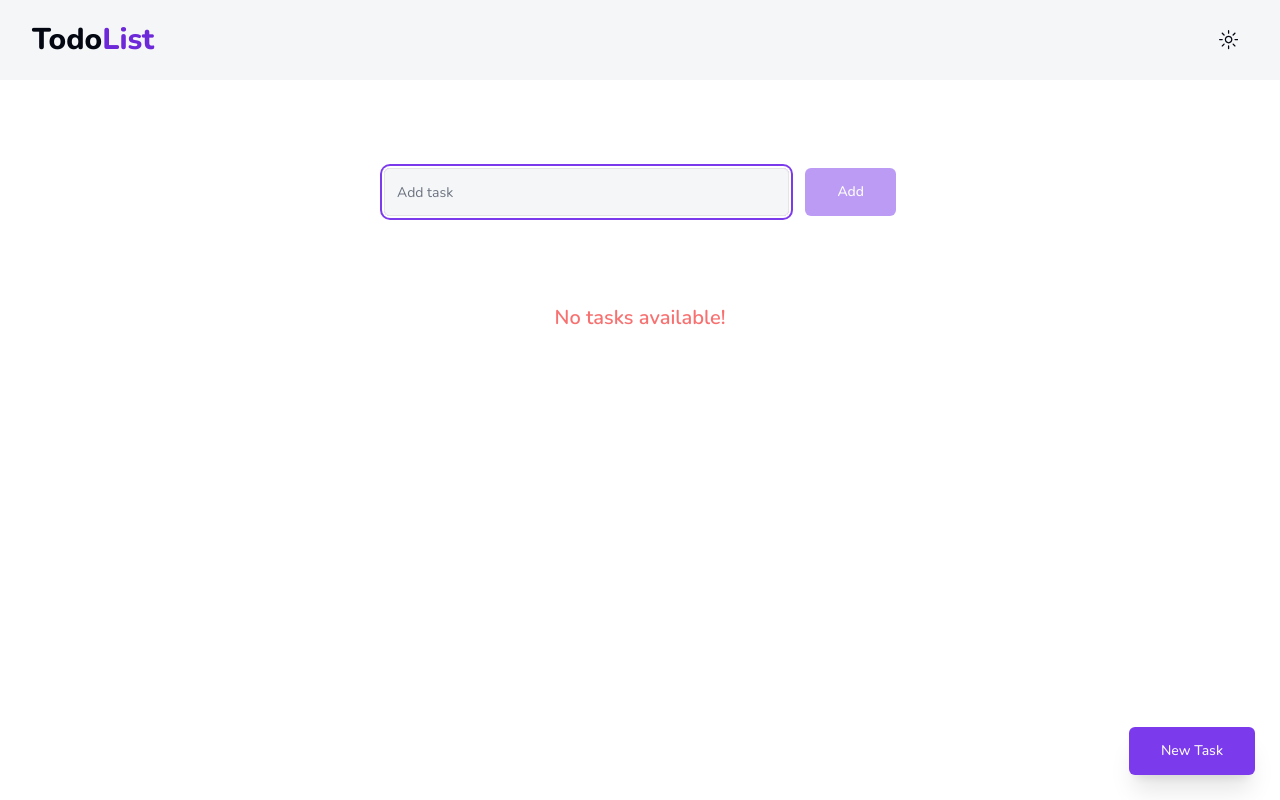
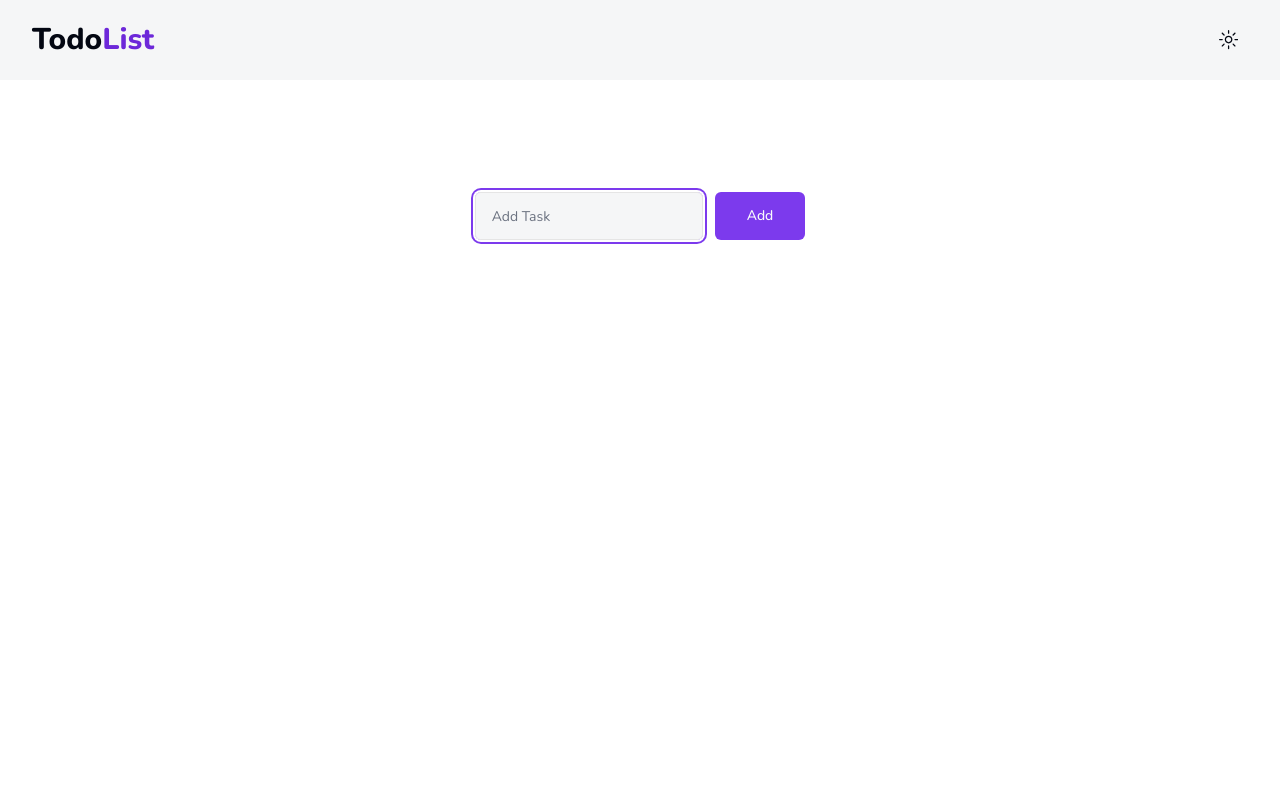
Before and after one commit to Gulshankumar03/Basic-todo, a Next.js app: page / in a window 1280 px wide. Built offline with nearby package versions, Linux system fonts and the light colour scheme.

Commit message:
create ui components

```diff
--- a/app/page.tsx
+++ b/app/page.tsx
@@ -1,126 +1,12 @@
-"use client";
-import React, {
-  ChangeEvent,
-  useRef,
-  useState,
-  useCallback,
-  useEffect,
-} from "react";
-import { FormEvent } from "react";
-import { toast } from "sonner";
-import TaskForm from "@/components/shared/TaskForm";
-import RenderTasks from "@/components/shared/RenderTasks";
-import { Button } from "@/components/ui/button";
-import { create } from "./actions/todoActions";
+import AddTodo from '@/components/shared/AddTodo'
+import React from 'react'
 
-const Page = () => {
-  const [currentTask, setCurrentTask] = useState("");
-  const [taskList, setTaskList] = useState<{ task: String; date: String }[]>(
-    []
-  );
-  const [deleting, setDeleting] = useState<number | null>(null);
-  const [shouldScroll, setShouldScroll] = useState(false);
+const page = () => {
+  return (
+    <div className='w-screen py-28 flex  justify-center items-center'>
+      <AddTodo/>
+    </div>
+  )
+}
 
-  const endOfTasksRef = useRef<HTMLDivElement | null>(null);
-  const inputRef = useRef<HTMLInputElement | null>(null);
-
-  const FocusInputField = useCallback(() => {
-    const inputElement = inputRef.current;
-    if (inputElement) {
-      const top =
-        inputElement.getBoundingClientRect().top + window.scrollY - 200;
-      window.scrollTo({ top, behavior: "smooth" });
-      setTimeout(() => {
-        inputRef.current?.focus();
-      }, 300);
-    }
-  }, []);
-
-  const handleChange = useCallback((e: ChangeEvent<HTMLInputElement>) => {
-    setCurrentTask(e.target.value);
-  }, []);
-
-  const handleSubmit = useCallback(
-    (event: FormEvent) => {
-      event.preventDefault();
-      if (currentTask.length) {
-        const currentDate = new Date();
-        const dateTimeString = `${currentDate.toLocaleDateString()} ${currentDate.toLocaleTimeString()}`;
-        setTaskList([...taskList, { task: currentTask, date: dateTimeString }]);
-        toast.success("Task added successfully");
-        setCurrentTask("");
-        setShouldScroll(true);
-        setTimeout(() => {
-          endOfTasksRef.current?.scrollIntoView({ behavior: "smooth" });
-        }, 100);
-      } else {
-        toast.warning("Nothing to add !");
-      }
-    },
-    [currentTask, taskList]
-  );
-
-  useEffect(() => {
-    if (shouldScroll) {
-      window.scrollTo({
-        top: document.body.scrollHeight,
-        behavior: "smooth",
-      });
-      setShouldScroll(false);
-    }
-  }, [shouldScroll]);
-
-  const deleteHandler = useCallback(
-    (i: number) => {
-      setDeleting(i);
-      setTimeout(() => {
-        const newTasks = [...taskList];
-        newTasks.splice(i, 1);
-        setTaskList(newTasks);
-        setDeleting(null);
-        toast.error("Task Deleted!");
-      }, 500);
-    },
-    [taskList]
-  );
-
-  return (
-    <>
-      <TaskForm
-        task={currentTask}
-        inputRef={inputRef}
-        handleChange={handleChange}
-        handleSubmit={handleSubmit}
-      />
-
-      {/* Floating Add Task button to focus input field */}
-      <div style={{ position: "fixed", bottom: "25px", right: "25px" }}>
-        <Button type="button" className=" shadow-xl" onClick={FocusInputField}>
-          New Task
-        </Button>
-      </div>
-
-      {/*To render tasks */}
-      <div className="flex flex-wrap justify-center  gap-10">
-        {taskList.length > 0 ? (
-          taskList.map((item, i) => (
-            <RenderTasks
-              key={i}
-              task={item.task}
-              date={item.date}
-              index={i}
-              deleting={deleting}
-              deleteHandler={deleteHandler}
-            />
-          ))
-        ) : (
-          <h1 className="text-red-400 font-semibold text-xl">
-            No tasks available!
-          </h1>
-        )}
-      </div>
-    </>
-  );
-};
-
-export default Page;
+export default page
--- /dev/null
+++ b/components/createdUi/Form.tsx
@@ -0,0 +1,27 @@
+"use client";
+import React, { ReactNode, useRef } from "react";
+
+interface formProps {
+  children: ReactNode;
+  action: (fornData: FormData) => Promise<void | boolean>;
+  className?: string;
+  onSubmit?: () => void;
+}
+const Form = ({ children, action, className, onSubmit }: formProps) => {
+  const ref = useRef<HTMLFormElement>(null);
+  return (
+    <form
+      className={className}
+      onSubmit={onSubmit}
+      ref={ref}
+      action={async (formData) => {
+        await action(formData);
+        ref.current?.reset();
+      }}
+    >
+      {children}
+    </form>
+  );
+};
+
+export default Form;
--- /dev/null
+++ b/components/shared/AddTodo.tsx
@@ -0,0 +1,20 @@
+import React from "react";
+import Form from "../createdUi/Form";
+
+import { Button } from "../ui/Button";
+import { Input } from "../ui/input";
+
+const AddTodo = () => {
+  return (
+    <>
+      <Form className="w-full flex justify-center">
+        <div className="flex w-1/3 px-12 space-x-3">
+          <Input className="h-12 border-neutral-200  bg-gray-400 bg-clip-padding backdrop-filter backdrop-blur-md bg-opacity-10 " placeholder="Add Task"/>
+          <Button size={"default"}>Add</Button>
+        </div>
+      </Form>
+    </>
+  );
+};
+
+export default AddTodo;
--- a/components/shared/RenderTasks.tsx
+++ /dev/null
@@ -1,35 +0,0 @@
-import React from "react";
-import { AlertDialogDemo } from "@/components/shared/Alert";
-
-interface TaskProps {
-  task: String;
-  date: String;
-  index: number;
-  deleting: number | null;
-  deleteHandler: (index: number) => void;
-}
-
-const RenderTasks: React.FC<TaskProps> = ({
-  task,
-  index,
-  deleting,
-  date,
-  deleteHandler,
-}) => {
-  return (
-    <div
-      key={index}
-      className={`shadow-md overflow-hidden px-8 pt-8 pb-5  gap-6 bg-zinc-300  border-neutral-500  dark:text-white dark:bg-slate-800 rounded-2xl flex  justify-between flex-col  w-1/3 bg-clip-padding backdrop-filter backdrop-blur-md bg-opacity-10  ${
-        index === deleting ? "animate-fade-out" : "animate-fade-in"
-      }`}
-    >
-      <h2>{task}</h2>
-      <div className="flex justify-between items-center">
-        <p className="text-green-600 text-sm">{date}</p>
-        <AlertDialogDemo onContinue={() => deleteHandler(index)} />
-      </div>
-    </div>
-  );
-};
-
-export default RenderTasks;
--- a/components/shared/TaskForm.tsx
+++ /dev/null
@@ -1,44 +0,0 @@
-import React, { useRef } from "react";
-import { Input } from "../ui/input";
-import { Button } from "../ui/button";
-
-interface TaskFormProps {
-  task: string;
-  inputRef: React.RefObject<HTMLInputElement>;
-  handleChange: (event: React.ChangeEvent<HTMLInputElement>) => void;
-  handleSubmit: (event: React.FormEvent) => void;
-}
-
-const TaskForm: React.FC<TaskFormProps> = ({
-  task,
-  inputRef,
-  handleChange,
-  handleSubmit,
-}) => {
-  const ref = useRef<HTMLFormElement>(null);
-  return (
-    <div className="flex flex-col justify-center h-56">
-      <form
-        onSubmit={handleSubmit}
-        className="w-full flex justify-center"
-      >
-        <div className="flex py-14 w-full max-w-lg space-x-4">
-          <Input
-            name="input"
-            ref={inputRef}
-            type="text"
-            placeholder="Add task"
-            value={task}
-            onChange={handleChange}
-            className=" border-neutral-200  bg-gray-400 bg-clip-padding backdrop-filter backdrop-blur-md bg-opacity-10 "
-          />
-          <Button type="submit" variant={task ? "default" : "disabled"}>
-            Add
-          </Button>
-        </div>
-      </form>
-    </div>
-  );
-};
-
-export default TaskForm;
--- a/components/shared/alert.tsx
+++ b/components/shared/alert.tsx
@@ -9,7 +9,7 @@ import {
   AlertDialogTitle,
   AlertDialogTrigger,
 } from "@/components/ui/alert-dialog";
-import { Button } from "@/components/ui/button";
+import { Button } from "@/components/ui/Button";
 
 interface AlertDialogDemoProps {
   onContinue?: () => void;
--- a/components/ui/ModeToggle.tsx
+++ b/components/ui/ModeToggle.tsx
@@ -4,7 +4,7 @@ import * as React from "react"
 import { MoonIcon, SunIcon } from "@radix-ui/react-icons"
 import { useTheme } from "next-themes"
 
-import { Button } from "@/components/ui/button"
+import { Button } from "@/components/ui/Button"
 import {
   DropdownMenu,
   DropdownMenuContent,
--- a/components/ui/alert-dialog.tsx
+++ b/components/ui/alert-dialog.tsx
@@ -4,7 +4,7 @@ import * as React from "react"
 import * as AlertDialogPrimitive from "@radix-ui/react-alert-dialog"
 
 import { cn } from "@/lib/utils"
-import { buttonVariants } from "@/components/ui/button"
+import { buttonVariants } from "@/components/ui/Button"
 
 const AlertDialog = AlertDialogPrimitive.Root
 
--- a/components/ui/input.tsx
+++ b/components/ui/input.tsx
@@ -1,28 +1,26 @@
-import * as React from "react"
+import * as React from "react";
 
-import { cn } from "@/lib/utils"
+import { cn } from "@/lib/utils";
 
 export interface InputProps
   extends React.InputHTMLAttributes<HTMLInputElement> {}
 
 const Input = React.forwardRef<HTMLInputElement, InputProps>(
-  ({ className, name, type, value, ...props }, ref) => {
+  ({ className, type, ...props }, ref) => {
     return (
       <input
+        autoFocus
         type={type}
-        name={name}
-        value={value}
-        autoFocus
         className={cn(
-          "flex h-12 w-full rounded-md border border-input bg-background px-3 py-1 text-sm ring-offset-background file:border-0 file:bg-transparent file:text-sm file:font-medium placeholder:text-muted-foreground focus-visible:outline-none focus-visible:ring-2 focus-visible:ring-ring focus-visible:ring-offset-2 disabled:cursor-not-allowed disabled:opacity-50",
+          "flex h-10 w-full rounded-md border px-4 py-2 text-sm ring-offset-background file:border-0 file:bg-transparent file:text-sm file:font-medium placeholder:text-muted-foreground focus-visible:outline-none focus-visible:ring-2 focus-visible:ring-ring focus-visible:ring-offset-2 disabled:cursor-not-allowed disabled:opacity-50",
           className
         )}
         ref={ref}
         {...props}
       />
-    )
+    );
   }
-)
-Input.displayName = "Input"
+);
+Input.displayName = "Input";
 
-export { Input }
+export { Input };
```
Also changed, not shown: app/globals.css (line endings or trailing spaces).
